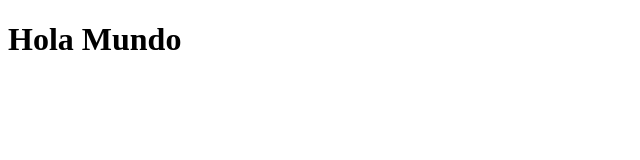
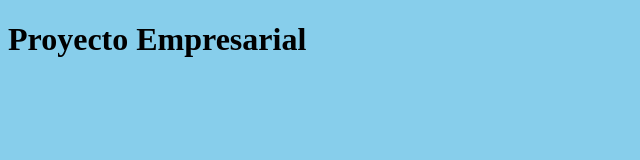
Before and after one commit to KingDavid77/CursoGit, a plain HTML site: page index.html in a window 1280 px wide. Shown: the whole page, without its empty margins (0-640 px from the left). Drawn offline with Linux system fonts and the light colour scheme.

Commit message:
Agregar estilos al index

```diff
--- /dev/null
+++ b/css/estilos.css
@@ -0,0 +1,3 @@
+body {
+  background-color: skyblue;
+}
--- a/index.html
+++ b/index.html
@@ -2,11 +2,13 @@
 <html>
 
 <head>
+    <meta charset="UTF-8">
     <title>Proyecto Web</title>
+    <link rel="stylesheet" href="css/estilos.css" type="text/css">
 </head>
 
 <body>
-    <h1>Hola Mundo</h1>
+    <h1>Proyecto Empresarial</h1>
 </body>
 
 </html>
```
Also changed, not shown: js/funcionalidad.js (added).
